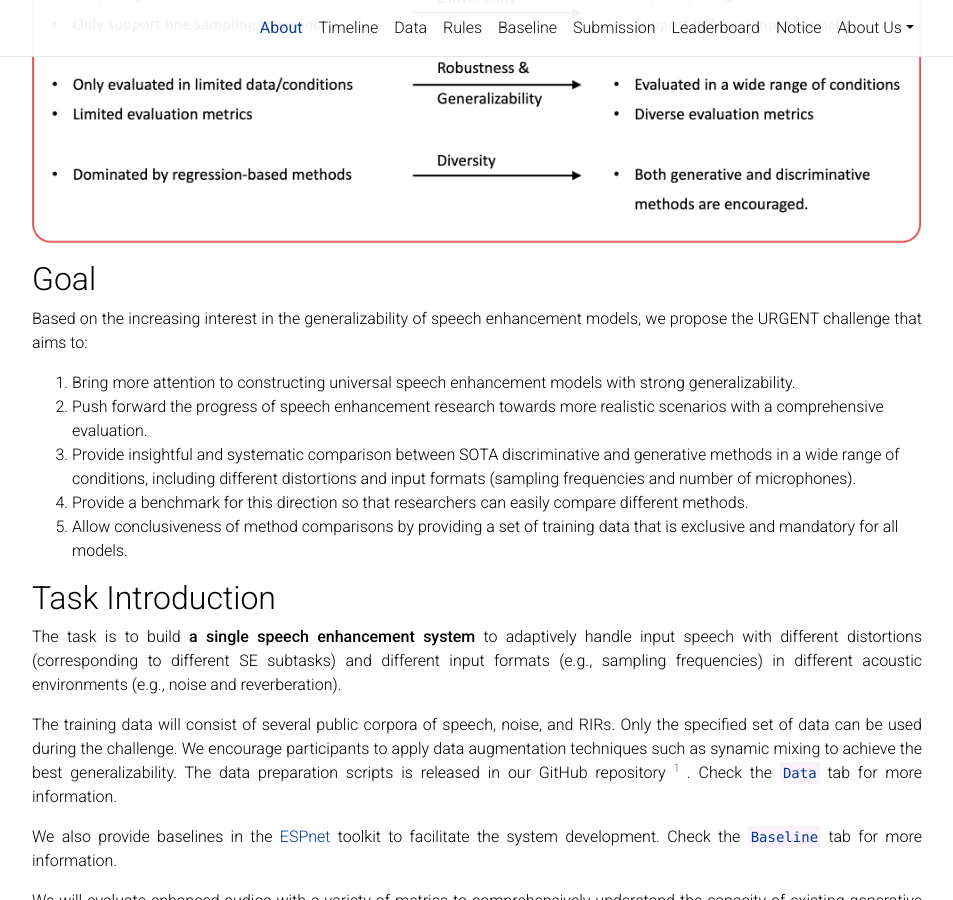
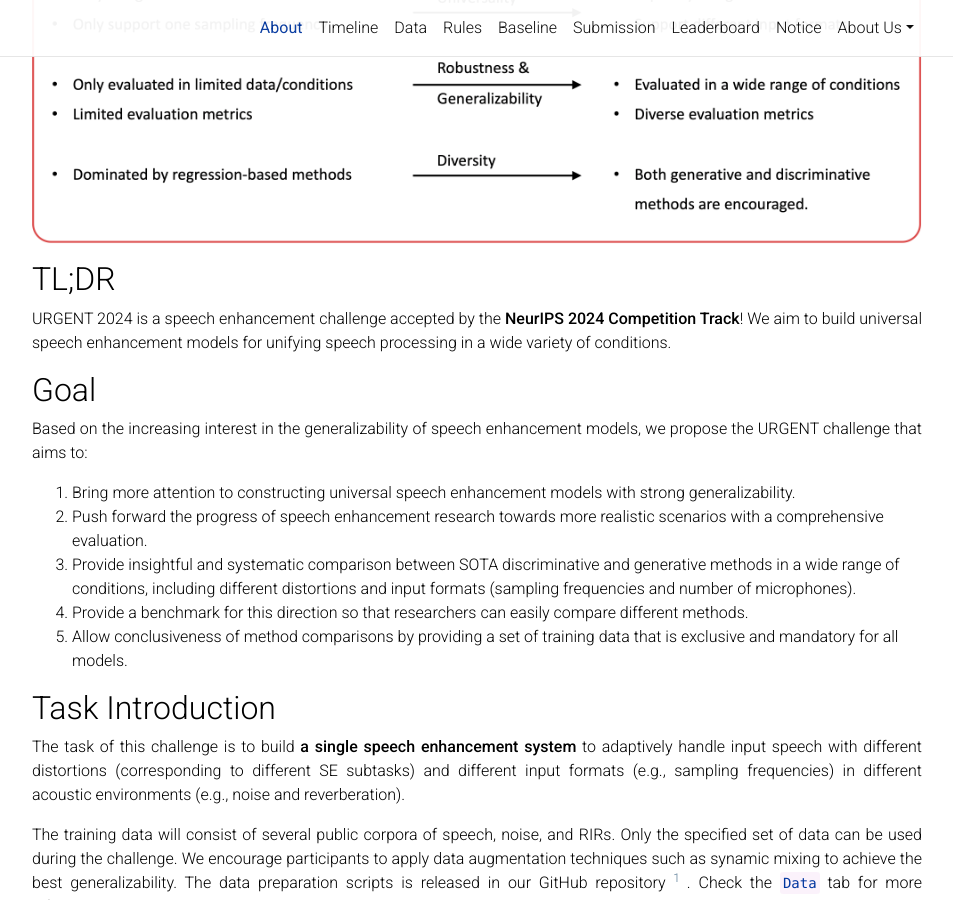
Before and after one commit to urgent-challenge/urgent2024, a Jekyll site: the page built from _pages/about.md, in a window 1280 px wide and 900 px high, scrolled down 315 px. Shown: the whole window, without its empty margins (163-1116 px from the left). Built offline with Jekyll 4.4.1, drawn with Linux system fonts in a browser that asks for light colours; comment, search, counter and statistics services are not loaded; a style sheet for code colours, icons or effects is not loaded.

Commit message:
Update About

```diff
--- a/_pages/about.md
+++ b/_pages/about.md
@@ -35,6 +35,9 @@ if isinstance(speech_mix, np.ndarray):
     speech_mix = torch.as_tensor(speech_mix)
 </d-code> -->
 
+## TL;DR
+
+URGENT 2024 is a speech enhancement challenge accepted by the **NeurIPS 2024 Competition Track**! We aim to build universal speech enhancement models for unifying speech processing in a wide variety of conditions.
 
 ## Goal
 
@@ -49,7 +52,7 @@ Based on the increasing interest in the generalizability of speech enhancement m
 
 ## Task Introduction
 
-The task is to build **a single speech enhancement system** to adaptively handle input speech with different distortions (corresponding to different SE subtasks) and different input formats (e.g., sampling frequencies) in different acoustic environments (e.g., noise and reverberation).
+The task of this challenge is to build **a single speech enhancement system** to adaptively handle input speech with different distortions (corresponding to different SE subtasks) and different input formats (e.g., sampling frequencies) in different acoustic environments (e.g., noise and reverberation).
 
 The training data will consist of several public corpora of speech, noise, and RIRs. Only the specified set of data can be used during the challenge. We encourage participants to apply data augmentation techniques such as synamic mixing to achieve the best generalizability. The data preparation scripts is released in our GitHub repository<d-footnote><a href="https://github.com/urgent-challenge/urgent2024_challenge/" target="_blank">https://github.com/urgent-challenge/urgent2024_challenge/</a></d-footnote>. Check the [`Data`](/urgent2024/data) tab for more information.
 
```
